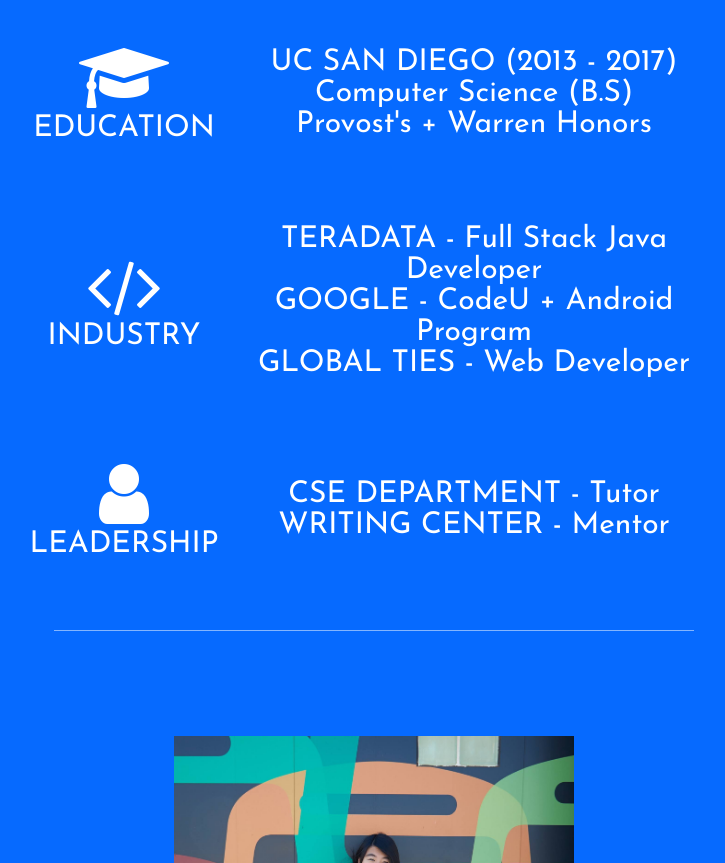
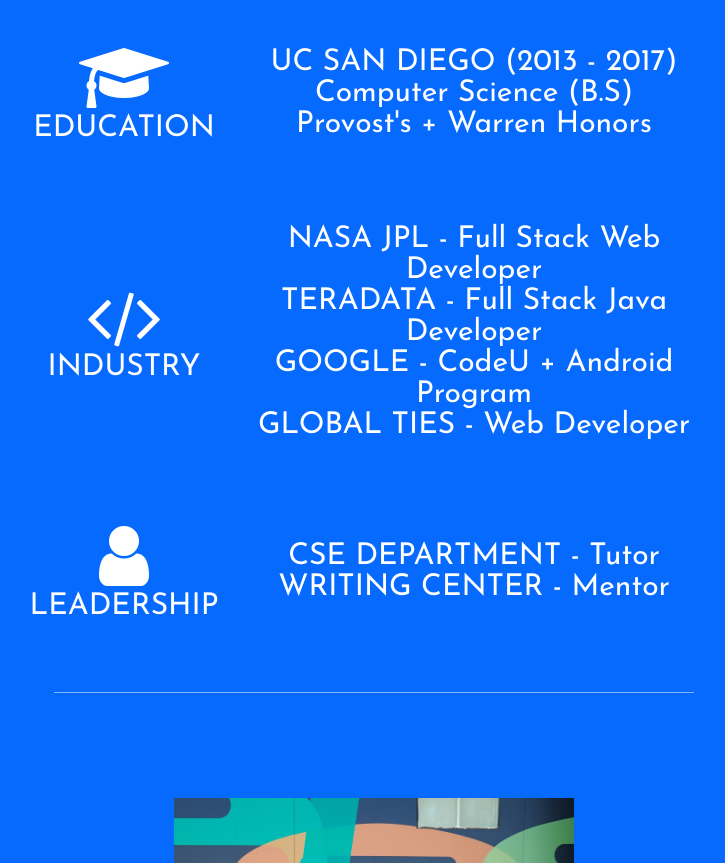
Before and after one commit to anc005/PersonalWebsite, a plain HTML site: page index.html in a window 1280 px wide. Shown: the part 1357-2220 px from the top of the page, without its empty margins (266-991 px from the left). Drawn offline with nearby package versions, Linux system fonts and the light colour scheme.

Commit message:
Updated resume and added JPL internship

```diff
--- a/index.html
+++ b/index.html
@@ -100,9 +100,11 @@
 					    	<br>
 					    	<span id="IconWords">INDUSTRY</span></li>
 					  	<li class="flex-item2">
+					  		NASA JPL - Full Stack Web Developer
+					  		<br>
 					  		TERADATA - Full Stack Java Developer
 					    	<br>
-					    	<span id="Shadow">GOOGLE </span>- CodeU + Android Program
+					    	GOOGLE - CodeU + Android Program
 					    	<br>
 					    	GLOBAL TIES - Web Developer
 					    </li>
@@ -198,7 +200,7 @@
 
 		<a href="https://github.com/anc005" class="fa fa-github-square fa-4x"></a>
 				<br><br>
-		<i class="fa fa-copyright"></i> Annie Chen, 2015.
+		<i class="fa fa-copyright"></i> Annie Chen, 2016.
 
 	</div>
 	<br>
```
Also changed, not shown: 1 other file.
